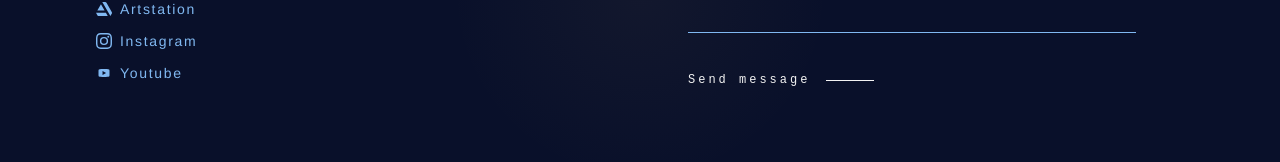
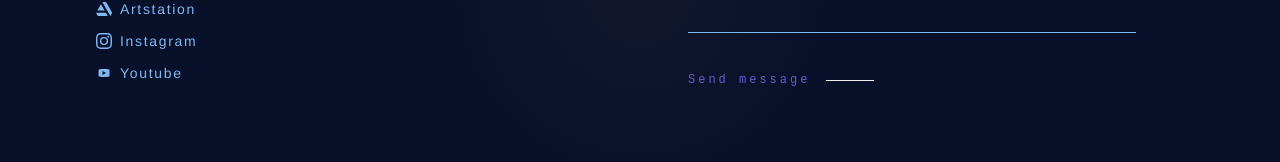
Before and after one commit to teeko-k/teeko-k.github.io, a Next.js app: page / in a window 1280 px wide. Shown: the part 3817-3979 px from the top of the page. Built offline with nearby package versions, Linux system fonts and the light colour scheme.

Commit message:
navigation fix

```diff
--- a/components/Contact.js
+++ b/components/Contact.js
@@ -161,12 +161,12 @@ export default function Contact() {
                 className="flex items-center gap-4 group transition-all duration-300"
               >
                 <span
-                  className="font-mono text-xs text-accent-color group-hover:text-accent-color transition-colors duration-300"
+                  className="font-mono text-xs text-color-accent group-hover:text-color-accent transition-colors duration-300"
                   style={{ letterSpacing: '0.25em' }}
                 >
                   Send message
                 </span>
-                <span className="block w-12 h-px bg-text-primary group-hover:w-20 group-hover:bg-accent-color transition-all duration-500" />
+                <span className="block w-12 h-px bg-text-primary group-hover:w-20 group-hover:bg-color-accent transition-all duration-500" />
               </button>
             </form>
           </div>
```
